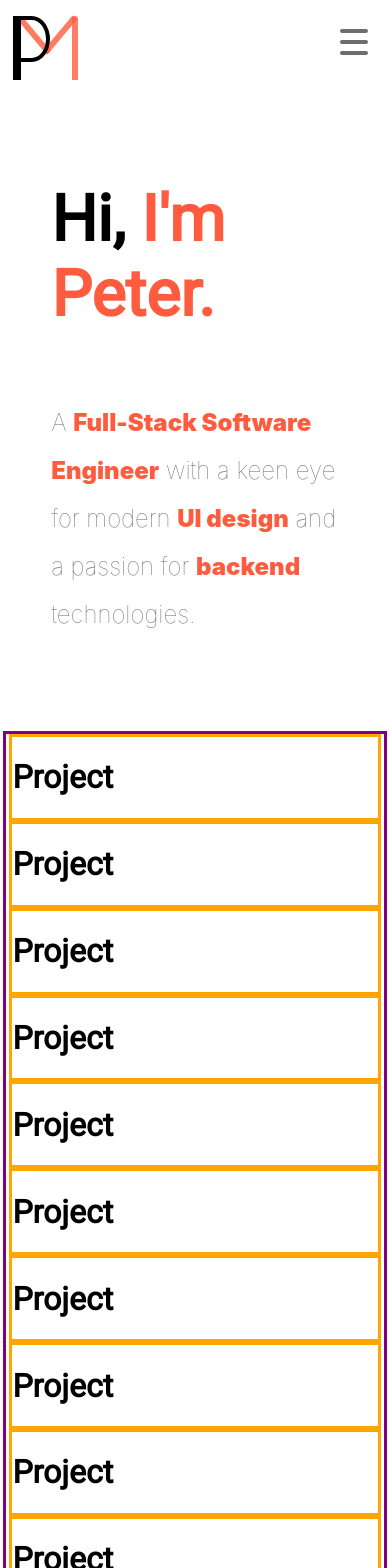
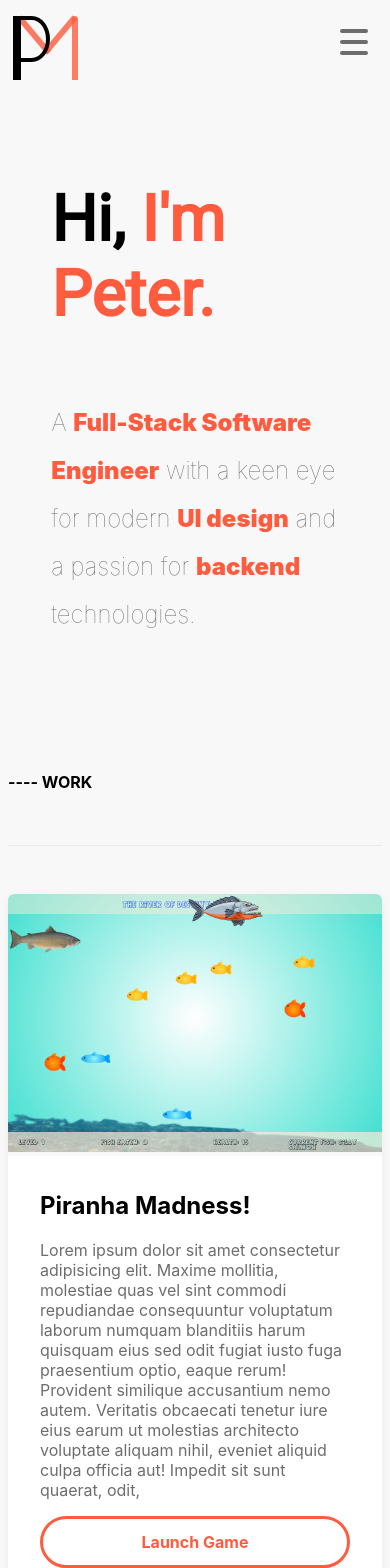
Before and after one commit to petermc87/portfolio, a React (Create React App) app: page / in a window 390 px wide. Shown: the top 1568 px of the page. Built offline with nearby package versions, Linux system fonts and the light colour scheme.

Commit message:
added desktop and mobile project divs

```diff
--- a/src/components/Header/Header.module.scss
+++ b/src/components/Header/Header.module.scss
@@ -6,8 +6,9 @@
     display: flex;
     justify-content: space-between;
     padding: 1rem 0 0.5rem 0;
-    background-color: white;
+    background-color: var(--background-color);
     z-index: +4;
+
     // padding: 0 1rem 0 0;
 }
 
--- a/src/components/Project/Project.js
+++ b/src/components/Project/Project.js
@@ -1,8 +1,22 @@
 import styles from '../Project/Project.module.scss'
+import GAMESCREEN from '../../../src/images/PM-gamescreen.png'
 export default function Project () {
   return (
     <div className={styles.projectContainer}>
-      <h1>Project</h1>
+      {/* <h1>Project</h1> */}
+      <div className={styles.projectImage}><img src={GAMESCREEN} alt='gamescreen'/></div>
+      <div className={styles.projectDescription}>
+        <div>
+          <h2>Piranha Madness!</h2>
+          <p>Lorem ipsum dolor sit amet consectetur adipisicing elit. Maxime mollitia,
+molestiae quas vel sint commodi repudiandae consequuntur voluptatum laborum
+numquam blanditiis harum quisquam eius sed odit fugiat iusto fuga praesentium
+optio, eaque rerum! Provident similique accusantium nemo autem. Veritatis
+obcaecati tenetur iure eius earum ut molestias architecto voluptate aliquam
+nihil, eveniet aliquid culpa officia aut! Impedit sit sunt quaerat, odit,</p>
+        </div>
+        <div className={styles.button}><h4>Launch Game</h4></div>
+        </div>
     </div>
   )
 }
--- a/src/components/Project/Project.module.scss
+++ b/src/components/Project/Project.module.scss
@@ -1,3 +1,111 @@
-.projectContainer{
-    border: solid orange;
+@media only screen and (min-width: 960px)  {
+    .projectContainer{
+        // border: solid orange;
+        display: flex;
+        justify-content: center;
+        max-width: 60rem;
+        box-shadow: 0 3px 10px rgba(240, 240, 240, 0.2);
+        border-radius: var(--div-radius);
+        margin-bottom: 2rem;
+    }
+    .projectImage{
+        // border: solid black;
+        // padding: var(--div-padding);
+        border-radius: var(--div-radius) 0 0 var(--div-radius);
+    }
+
+    .projectDescription{
+        // border: solid blue;
+        padding: 2vw;
+        border-radius: 0 var(--div-radius) var(--div-radius) 0;
+        background-color: rgb(255, 255, 255);
+        display: flex;
+        flex-direction: column;
+        justify-content: space-between;
+        width: 50%;
+        // width: 5rem;
+    }
+    .projectImage img{
+        height: 100%;
+        width: 100%;
+        border-radius: var(--div-radius) 0 0 var(--div-radius);
+    }
+
 }
+
+
+@media only screen and (max-width: 960px)  {
+    .projectContainer{
+        // border: solid orange;
+        display: flex;
+        justify-content: center;
+        flex-direction: column;
+        max-width: 60rem;
+        box-shadow: 0 3px 10px rgba(187, 187, 187, 0.2);
+        border-radius: var(--small-div-radius);
+        margin-bottom: 2rem;
+        // text-align: center;
+    }
+    .projectImage{
+        // border: solid black;
+        // padding: var(--div-padding);
+        border-radius: var(--small-div-radius) var(--small-div-radius) 0 0;
+    }
+    .projectImage img{
+        height: 100%;
+        width: 100%;
+        border-radius: var(--small-div-radius) var(--small-div-radius) 0 0;
+    }
+
+    .projectDescription{
+        // border: solid blue;
+        padding: 2vw;
+        border-radius: 0 0 var(--small-div-radius) var(--small-div-radius);
+        background-color: rgb(255, 255, 255);
+        // width: 40%;
+    }
+
+
+}
+
+.button{
+    border: solid var(--red);
+    border-radius: 2rem 2rem 2rem 2rem;
+    padding: 0.1rem;
+    text-align: center;
+}
+
+.button h4{
+    margin: .7rem;
+    color: var(--red);
+}
+
+.button:hover{
+    // opacity: 0.3;
+    cursor: pointer;
+    animation: hover ease-in 0.1s forwards;
+}
+
+
+.projectDescription p{
+    color: var(--info-text);
+}
+
+.projectDescription{
+    padding: 1rem 2rem 2rem 2rem;
+}
+// .projectImage img{
+//     height: 100%;
+//     width: 100%;
+//     border-radius: var(--div-radius) 0 0 var(--div-radius);
+// }
+
+@keyframes hover {
+    0%   {
+    opacity: 1;
+    }
+    100% {
+    // transform: translateX(0%);
+    opacity: 0.3;
+    }
+   }
--- a/src/components/Section/ProjectSection/ProjectSection.js
+++ b/src/components/Section/ProjectSection/ProjectSection.js
@@ -4,24 +4,8 @@ import styles from '../ProjectSection/ProjectSection.module.scss'
 export default function ProjectSection () {
   return (
     <div className={styles.projectSection}>
-      <Project />
-      <Project />
-      <Project />
-      <Project />
-      <Project />
-      <Project />
-      <Project />
-      <Project />
-      <Project />
-      <Project />
-      <Project />
-      <Project />
-      <Project />
-      <Project />
-      <Project />
-      <Project />
-      <Project />
-      <Project />
+      <br/>
+      <div className={styles.heading}><h4> ---- WORK</h4></div>
       <Project />
       <Project />
       <Project />
--- a/src/components/Section/ProjectSection/ProjectSection.module.scss
+++ b/src/components/Section/ProjectSection/ProjectSection.module.scss
@@ -1,4 +1,34 @@
+// @media only screen and (min-width: -var(--media-width))  {
+//     .projectSection{
+//         padding: 0 5rem 0 5rem;
+//     }
+
+// }
+
+@media only screen and (max-width: 960px)  {
+    .projectSection{
+        padding: 0 0.3rem 0 0.3rem;
+    }
+
+}
+
+
 .projectSection{
-    border: solid purple;
-    padding: 0 0.2rem 0 0.2rem;
+    // border: solid purple;
+    // padding: 0 5rem 0 5rem;
+    display: flex;
+    flex-direction: column;
+    // justify-content: center;
+    align-items: center;
+    // text-align: left;
 }
+
+.heading{
+    border-bottom: solid var(--light-outline);
+    border-width: 0.5px;
+    width: 100%;
+    text-align: left;
+    max-width: 60rem;
+    padding-bottom: 2rem;
+    margin-bottom: 3rem;
+}
--- a/src/pages/App/App.module.scss
+++ b/src/pages/App/App.module.scss
@@ -1,19 +1,28 @@
 @import url('https://fonts.googleapis.com/css2?family=Roboto:wght@400&family=Ubuntu:wght@300&display=swap');
 
 :root {
+    --media-width: 960px;
     --blue: #4680fd;
     --bright-blue: #26b7ff;
     --red: #ff5b3e;
     --info-text: #6e6d6d;
     --outlines: #c5c5c5;
+    --light-outline: #e9e9e9;
     --roboto: 'Roboto', sans-serif;
     --ubuntu: 'Ubuntu', sans-serif;
+    --div-padding: 12vw;
+    --div-radius: 0.4rem;
+    --small-div-radius: 0.4rem;
+    --background-color: #f8f8f8;
+    background-color: var(--background-color)
   }
 
 h1{
     font-family: var(--roboto);
 }
 
+
+
 main{
     // border: solid blue;
     padding: 0.2rem;
```
Also changed, not shown: src/images/PM-gamescreen.png (added).
